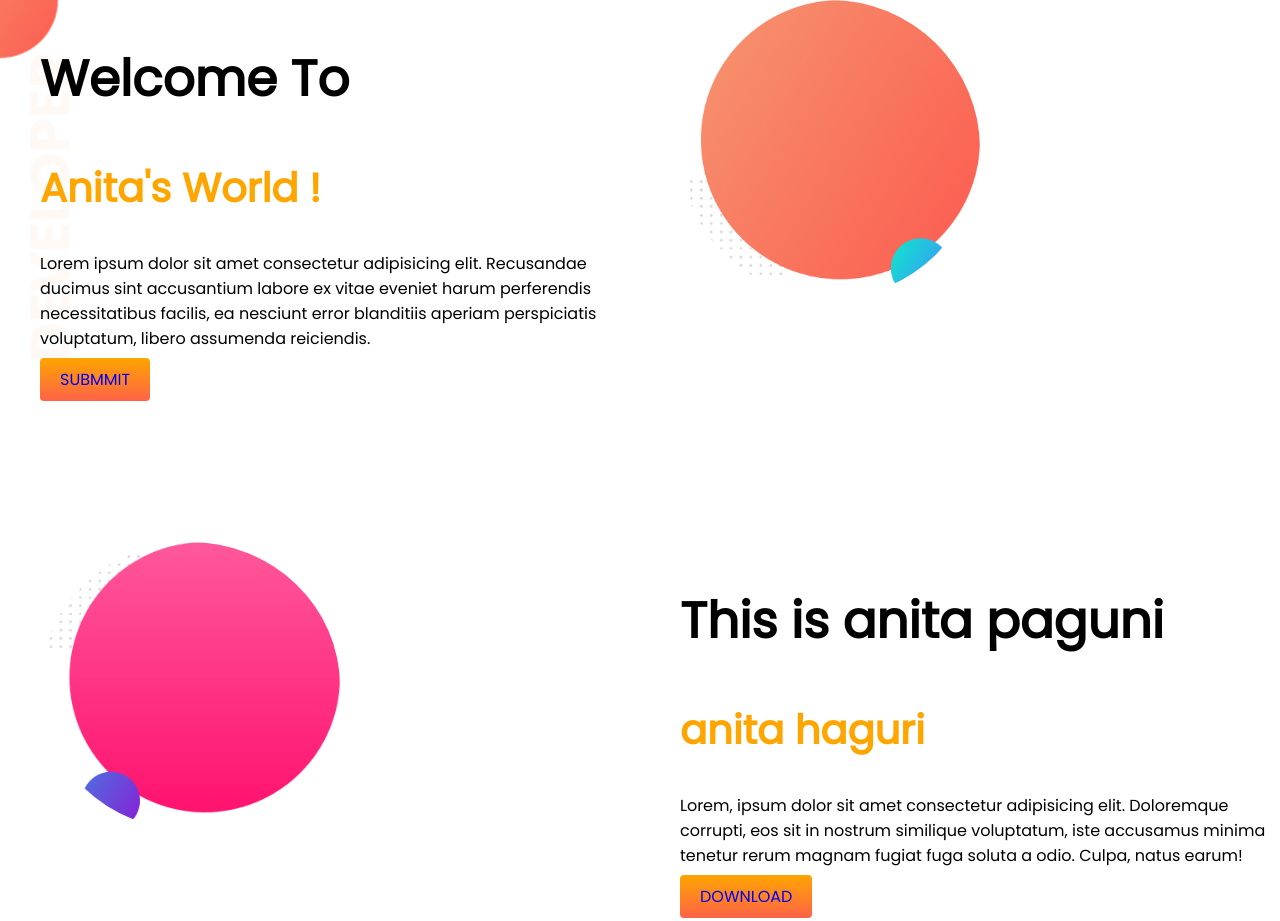
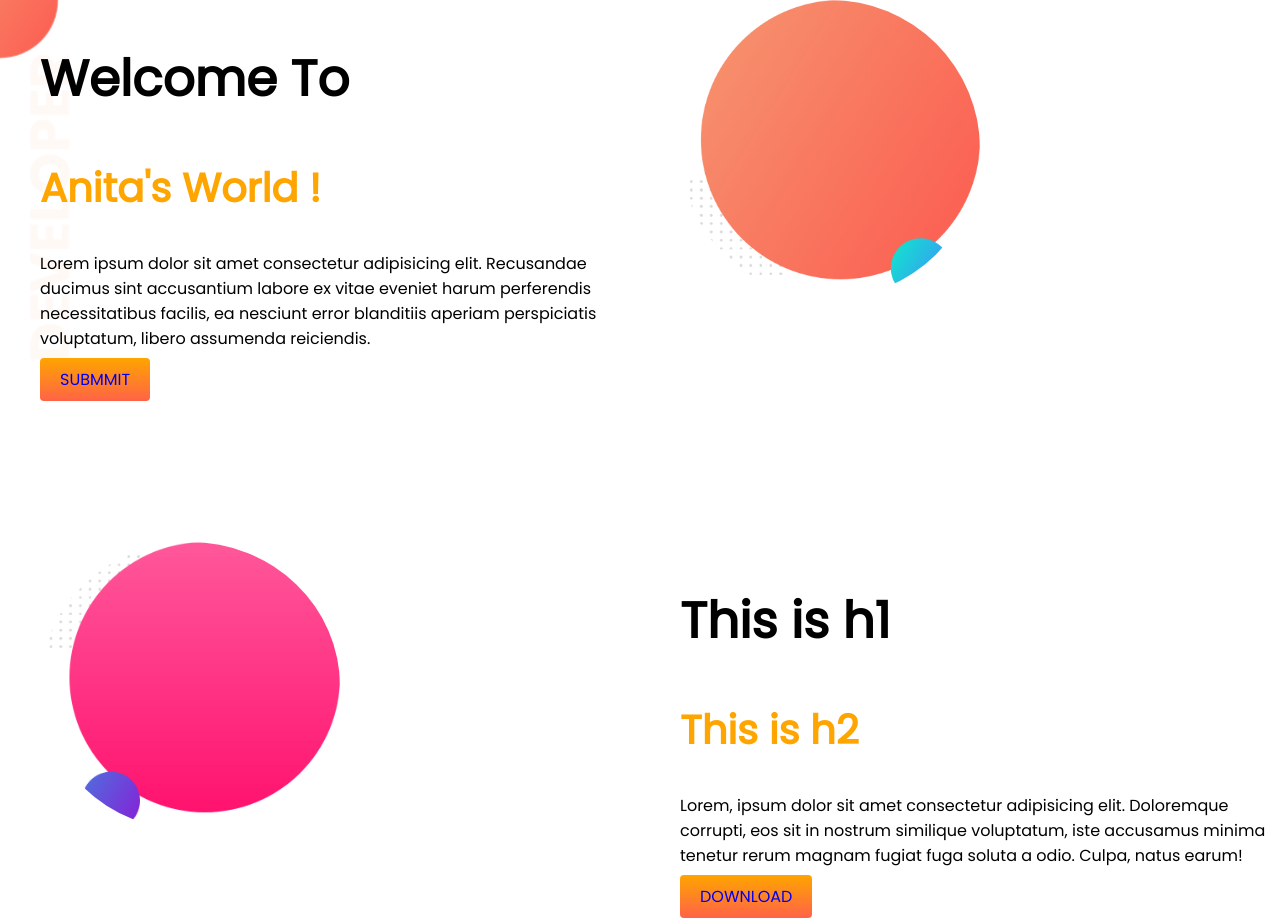
Before and after one commit to KawserAhmed0321/new-portfolio, a plain HTML site: page index.html in a window 1280 px wide. Shown: the top 921 px of the page. Drawn offline with Linux system fonts and the light colour scheme.

Commit message:
h1 change

```diff
--- a/index.html
+++ b/index.html
@@ -39,8 +39,8 @@
         </div>
         <div class="half-width">
 
-            <h1>This is anita paguni</h1>
-            <h2>anita haguri</h2>
+            <h1>This is h1</h1>
+            <h2>This is h2</h2>
             <p>Lorem, ipsum dolor sit amet consectetur adipisicing elit. Doloremque corrupti, eos sit in nostrum
                 similique voluptatum, iste accusamus minima tenetur rerum magnam fugiat fuga soluta a odio. Culpa, natus
                 earum!</p>
```
